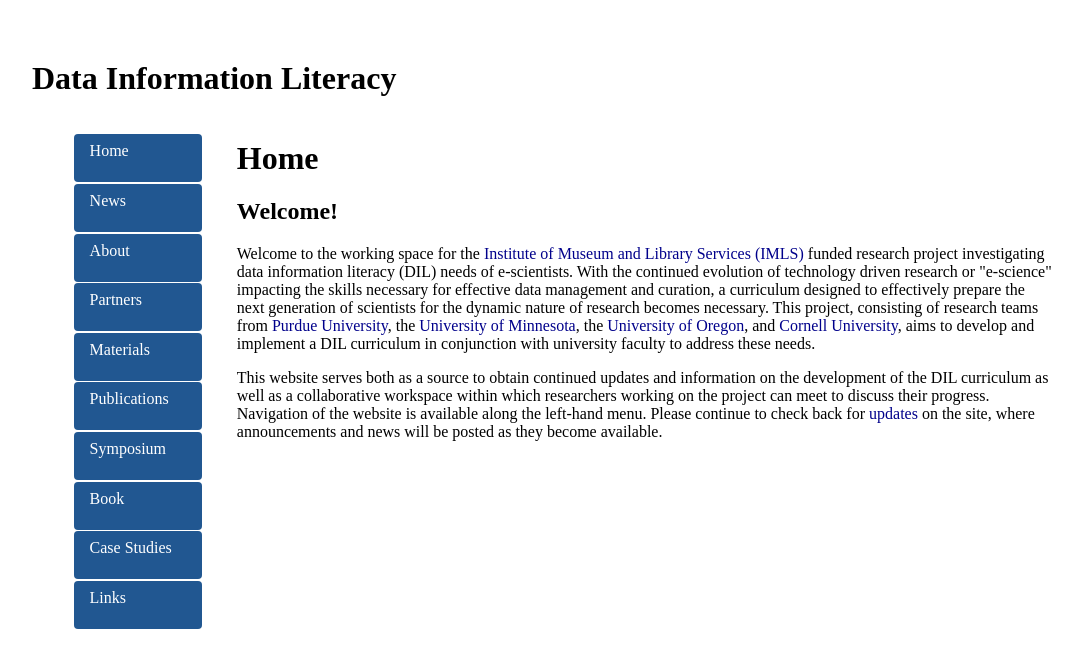
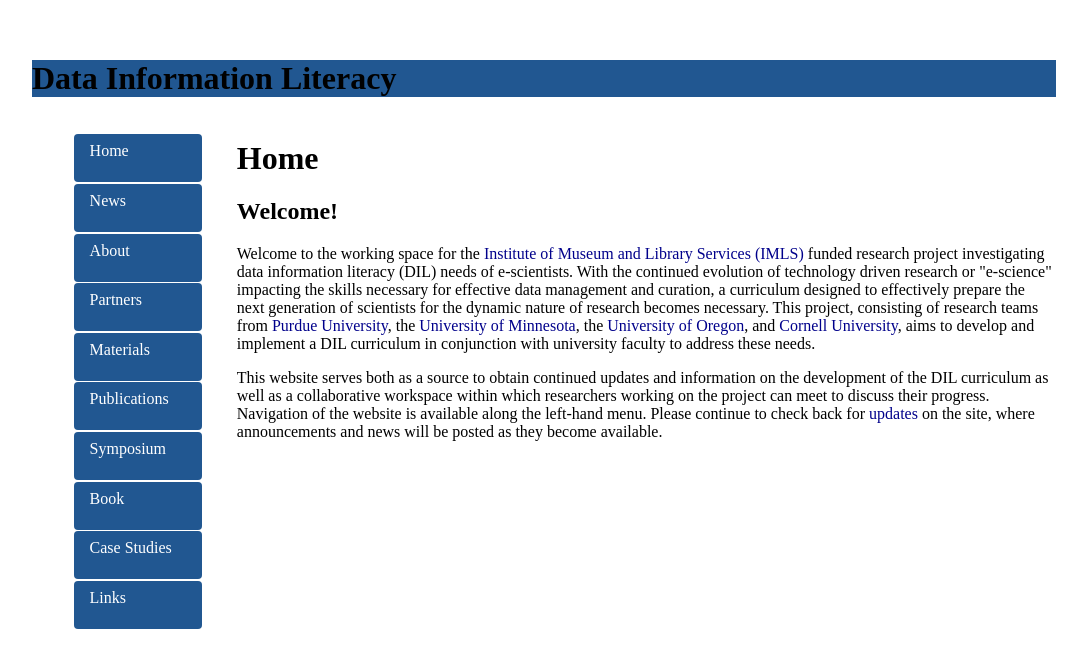
Before and after one commit to datainfolit/datainfolit, a Jekyll site: the page built from index.html, in a window 1280 px wide. Shown: the top 668 px of the page, without its empty margins (96-1183 px from the left). Built offline with Jekyll 4.4.1, drawn with Linux system fonts in a browser that asks for light colours.

Commit message:
Update main.css

```diff
--- a/css/main.css
+++ b/css/main.css
@@ -48,3 +48,7 @@ nav a {
     width: 80%;
     float: left;
 }
+header {
+    background: #215791;
+    width: 100%;
+}
```
